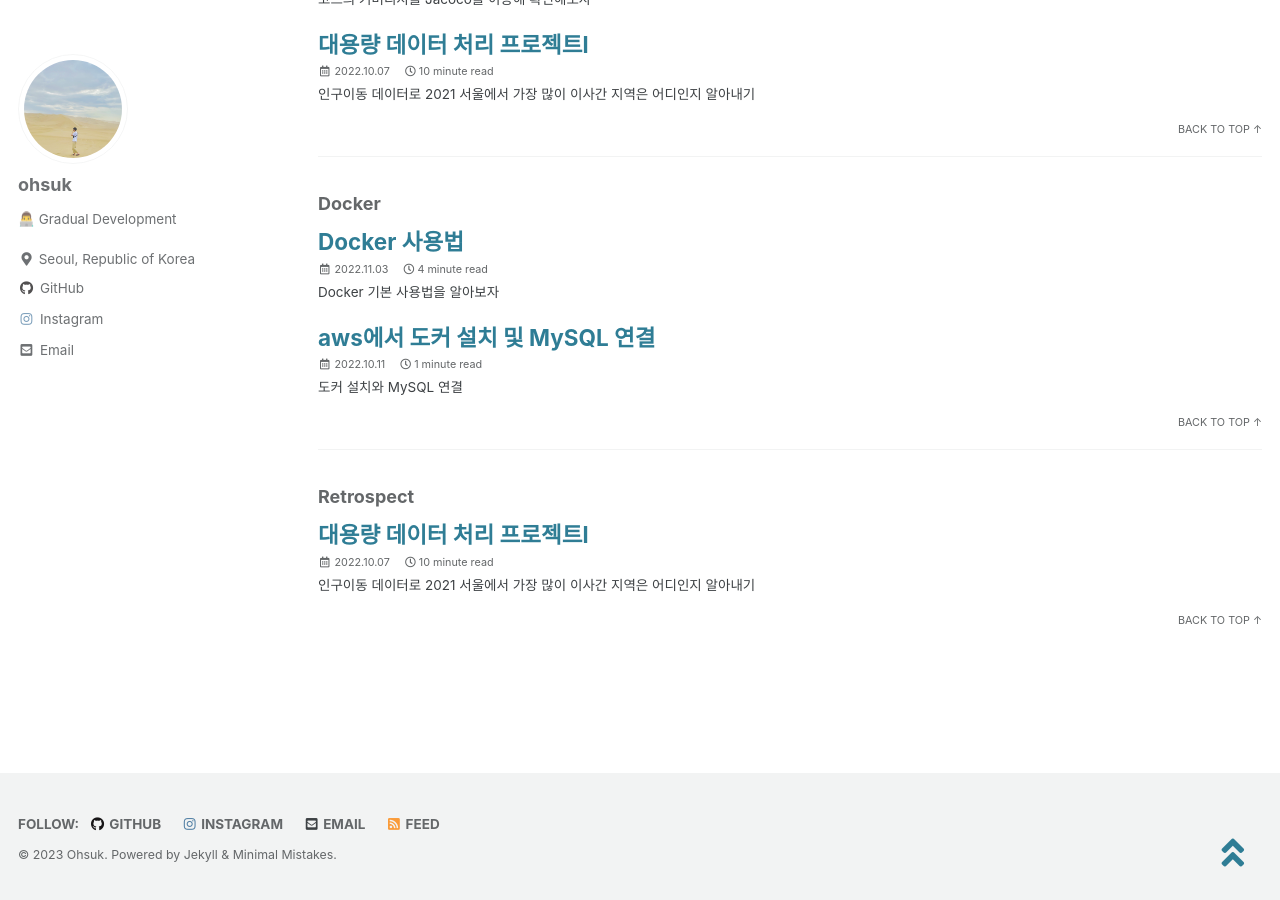
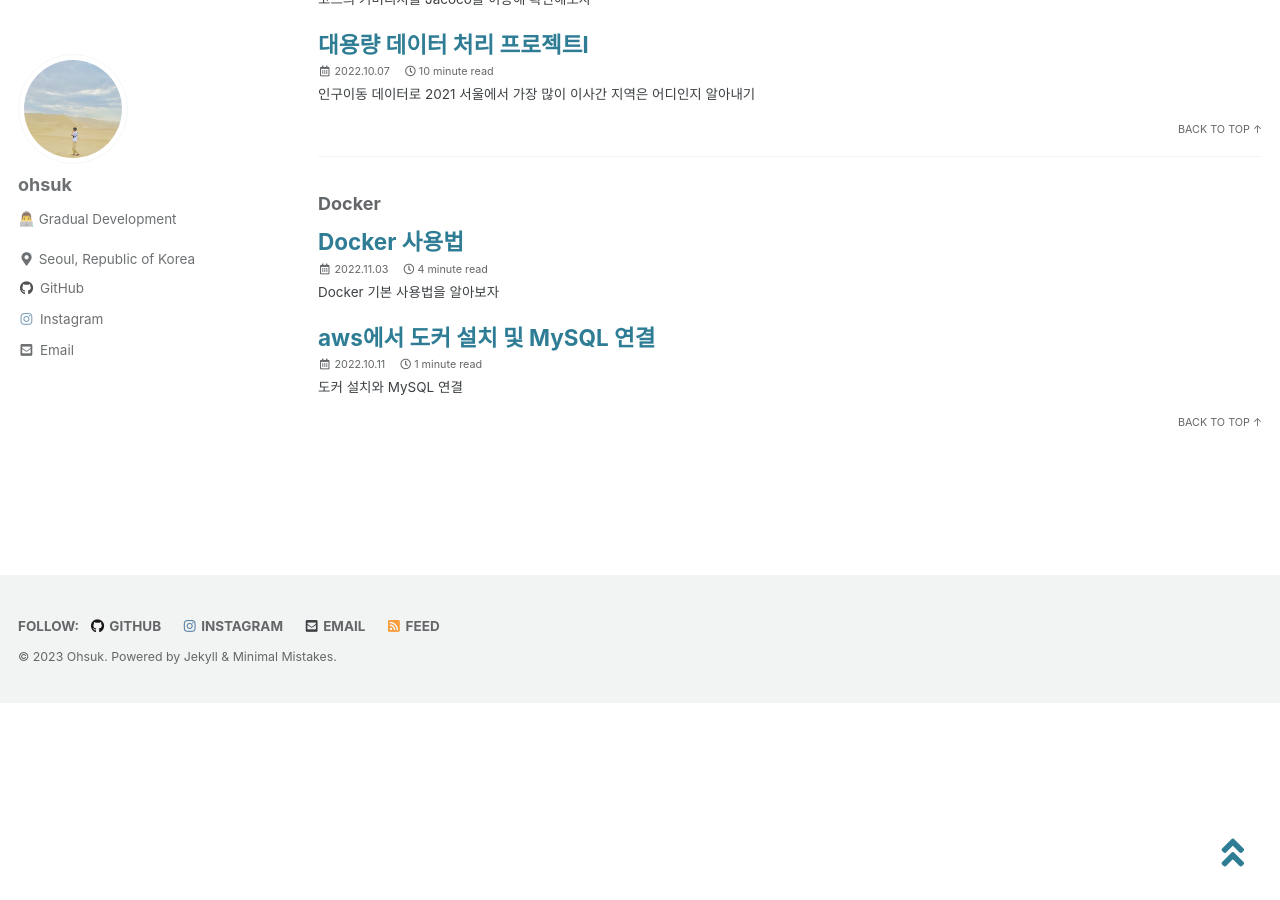
Before and after one commit to percyfrank/percyfrank.github.io, a Jekyll site: the page built from _pages/tags.md, in a window 1280 px wide and 900 px high, scrolled down 4630 px. Built offline with Jekyll 4.4.1, drawn with Linux system fonts in a browser that asks for light colours; cached includes are drawn as plain includes; comment, search, counter and statistics services are not loaded; a style sheet for code colours, icons or effects is not loaded; after the commit the page ends 5333 px from its top, so only the background shows below that.

Commit message:
docs : 태그 수정

```diff
--- a/_posts/project/2022-10-07-project01.md
+++ b/_posts/project/2022-10-07-project01.md
@@ -5,7 +5,7 @@ excerpt: "인구이동 데이터로 2021 서울에서 가장 많이 이사간
 categories:
   - Project
 tags:
-  - [Project, Springboot, Retrospect]
+  - [Project, Springboot]
 
 date: 2022-10-07
 last_modified_at: 2022-10-07
```
